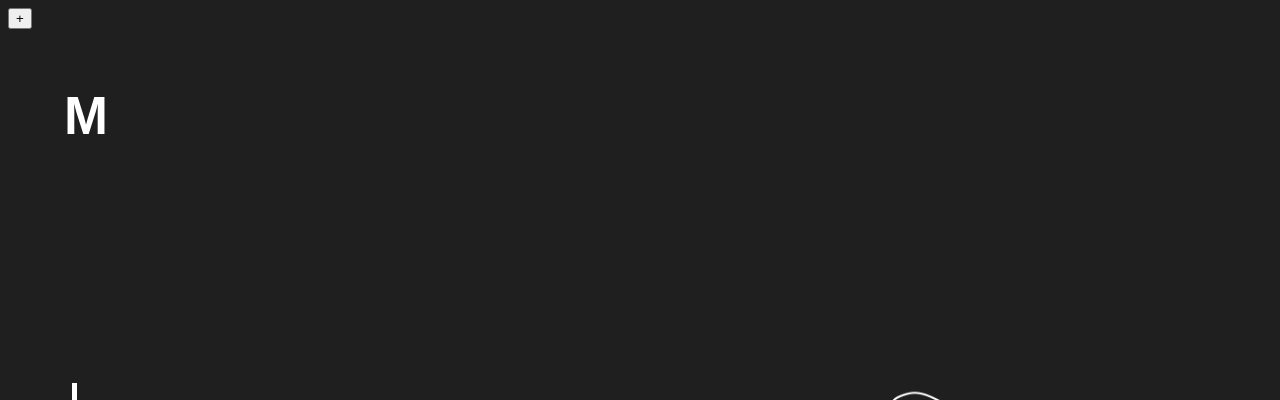
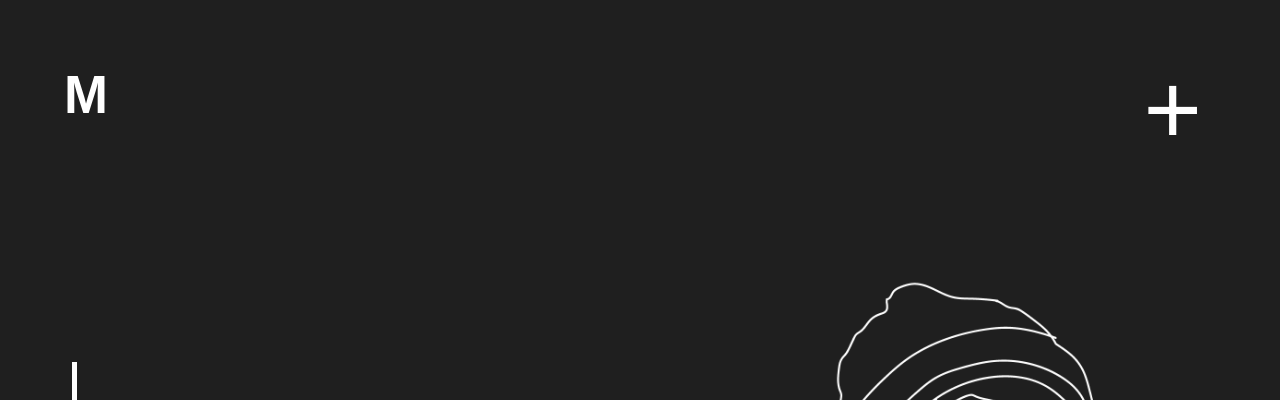
Before and after one commit to soliddev328/abanden-admin-board, a Gatsby site: page / in a window 1280 px wide. Shown: the top 400 px of the page. Built offline with nearby package versions, Linux system fonts and the light colour scheme; Gatsby itself is replaced by a stand-in of ours.

Commit message:
Adding working animated navbar

```diff
--- a/package.json
+++ b/package.json
@@ -13,13 +13,16 @@
     "test": "echo \"Write tests! -> https://gatsby.dev/unit-testing\""
   },
   "dependencies": {
+    "@fortawesome/pro-light-svg-icons": "^5.9.0",
     "gatsby": "^2.13.21",
     "gatsby-plugin-sass": "^2.1.3",
     "node-sass": "^4.12.0",
     "react": "^16.8.6",
-    "react-dom": "^16.8.6"
+    "react-dom": "^16.8.6",
+    "react-fontawesome": "^1.6.1"
   },
   "devDependencies": {
+    "@fortawesome/fontawesome-pro": "^5.9.0",
     "prettier": "^1.18.2"
   },
   "repository": {
--- a/public/page-data/dev-404-page/page-data.json
+++ b/public/page-data/dev-404-page/page-data.json
@@ -1 +1 @@
-{"componentChunkName":"component---cache-dev-404-page-js","path":"/dev-404-page/","webpackCompilationHash":"5de3fdf419677644ead5","result":{"data":{"allSitePage":{"nodes":[{"path":"/about/"},{"path":"/"},{"path":"/projects/"},{"path":"/landing/"}]}},"pageContext":{"isCreatedByStatefulCreatePages":true}}}
+{"componentChunkName":"component---cache-dev-404-page-js","path":"/dev-404-page/","webpackCompilationHash":"5de3fdf419677644ead5","result":{"data":{"allSitePage":{"nodes":[{"path":"/about/"},{"path":"/"},{"path":"/landing/"},{"path":"/projects/"}]}},"pageContext":{"isCreatedByStatefulCreatePages":true}}}
--- a/src/components/header.js
+++ b/src/components/header.js
@@ -26,7 +26,6 @@ class Header extends Component {
     this.toggleMenu();
 
     console.log("clicked");
-    e.stopPropagation();
   }
 
   toggleMenu() {
--- a/src/components/menu.css
+++ b/src/components/menu.css
@@ -1,19 +1,18 @@
 #flyoutMenu {
   width: 100vw;
   height: 100vh;
-  background-color: rgb(31,31,31, 0.9);
+  background-color: rgb(31, 31, 31, 0.98);
   position: fixed;
   top: 0;
   left: 0;
-  transition: transform .3s
-  cubic-bezier(0, .52, 0, 1);
+  transition: transform .3s cubic-bezier(0, .52, 0, 1);
   overflow: scroll;
   z-index: 1000;
   text-align: center;
-
 }
 
 #flyoutMenu.hide {
+  /* visibility: hidden; */
   transform: translate3d(-100vw, 0, 0);
 }
 
@@ -22,12 +21,71 @@
   overflow: hidden;
 }
 
+.box {
+  width: 500px;
+  height: 500px;
+  text-align: center;
+  position: absolute;
+  top: 0;
+  bottom: 0;
+  left: 0;
+  right: 0;
+  margin: auto;
+}
+
 ul {
   list-style-type: none;
+  margin-top: 4rem;
 }
 
-ul li {
+li {
+  font-size: 60px;
+  margin-bottom: 1rem;
+}
+
+li a {
   text-decoration: none;
   color: white;
-  font-weight: 600;
+  font-weight: 300;
+  margin-bottom: 2rem;
 }
+
+a {
+  color: #fff;
+  display: inline-block;
+  position: relative;
+}
+
+a:after {
+  background: none repeat scroll 0 0 transparent;
+  bottom: 0;
+  content: "";
+  display: block;
+  height: 3px;
+  left: 50%;
+  position: absolute;
+  background: #fff;
+  transition: width 0.3s ease 0s, left 0.3s ease 0s;
+  width: 0;
+}
+
+a:hover:after {
+  width: 100%;
+  left: 0;
+}
+
+button {
+  top: -0.8rem;
+  float: right;
+  right: 4rem;
+  position: relative;
+  background-color: Transparent;
+  background-repeat: no-repeat;
+  border: none;
+  cursor: pointer;
+  overflow: hidden;
+  outline: none;
+  color: white;
+  font-size: 100px;
+  font-weight: 300;
+}
--- a/src/components/navigationButton.js
+++ b/src/components/navigationButton.js
@@ -1,4 +1,5 @@
 import React, { Component } from "react";
+import '../styles/navButton.css';
 
 class NavigationButton extends Component {
   render() {
--- a/src/components/navigationMenu.js
+++ b/src/components/navigationMenu.js
@@ -4,21 +4,22 @@ import './menu.css'
 
 class NavigationMenu extends Component {
   render() {
-    var visibility = "hide";
+    let visibility = "hide";
 
     if (this.props.menuVisibility) {
       visibility = "show";
     }
 
     return (
-      <div id="flyoutMenu" onMouseDown={this.props.handleMouseDown} className={visibility}>
-        <nav>
+      <div id="flyoutMenu" className={visibility}>
+        <button onMouseDown={this.props.handleMouseDown}>x</button>
+        <div className="box">
           <ul>
+            <li><Link to="/projects">HOME</Link></li>
+            <li><Link to="/about">ABOUT</Link></li>
             <li><Link to="/projects">PROJECTS</Link></li>
-            <li><Link to="/about">ABOUT</Link></li>
-            <li><Link to="/">HOME</Link></li>
           </ul>
-        </nav>
+        </div>
       </div>
     );
   }
--- a/src/pages/index.js
+++ b/src/pages/index.js
@@ -1,8 +1,9 @@
 import React from 'react'
 import Layout from '../components/layout'
 import '../styles/index.css'
-import landingStyles from '../styles/landing.module.scss'
+import landingStyles from '../styles/landing.module.css'
 import portrait from '../images/me.png'
+
 
 const IndexPage = () => {
   return (
@@ -11,7 +12,7 @@ const IndexPage = () => {
         <h1 className={landingStyles.hello}>HI, I'M MORGAN RICHARDSON.</h1>
         <h2 className={landingStyles.info}>I'M CURRENTLY STUDYING SOFTWARE ENGINEERING IN CHICAGO. WHEN I'M NOT EXPLORING THE CITY, I'M BUILDING, CREATING, AND LEARNING.</h2>
         <div className={landingStyles.surroundingDiv}>
-          <img className={landingStyles.me} src={portrait}></img>
+          <img className={landingStyles.me} src={portrait} alt="Morgan"></img>
         </div>
         <div className={landingStyles.sideBar}></div>
       </Layout>
--- a/src/styles/landing.module.scss
+++ b/src/styles/landing.module.css
@@ -63,6 +63,6 @@
     transition: 0.5s;
     width: 73%;
     margin-left: 40%;
-    margin-top: -43%;
+    margin-top: -50%;
   }
 }
--- /dev/null
+++ b/src/styles/navButton.css
@@ -0,0 +1,15 @@
+button {
+  top: -0.8rem;
+  float: right;
+  right: 4rem;
+  position: relative;
+  background-color: Transparent;
+  background-repeat:no-repeat;
+  border: none;
+  cursor: pointer;
+  overflow: hidden;
+  outline:none;
+  color: blue;
+  font-size: 75px;
+  font-weight: 300;
+}
```
Also changed, not shown: 2 other files.
